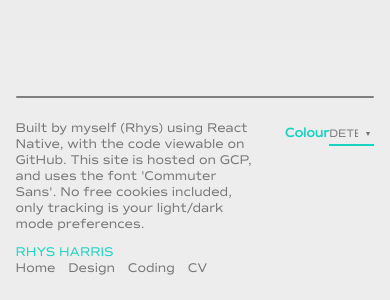
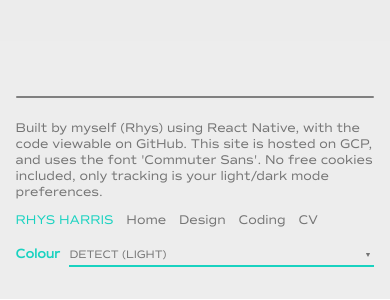
Before and after one commit to rhyscharris/rhys.uk, a React (Create React App) app: page / in a window 390 px wide. Shown: the part 2428-2728 px from the top of the page. Built offline with nearby package versions, Linux system fonts and the light colour scheme.

Commit message:
Dark mode selector works on mobile

```diff
--- a/src/components/Footer.css
+++ b/src/components/Footer.css
@@ -125,3 +125,16 @@ footer {
     font-size: 1rem;
     font-weight: 500;
 }
+@media screen and (max-width: 700px){
+    .footer-tools {
+        grid-column: 1;
+        grid-row:unset;
+        margin-top:1em;
+    }
+    .footer-line label {
+        min-width: 15%;
+    }
+    .footer-wrapper {
+        display: block;
+    }
+}
```
